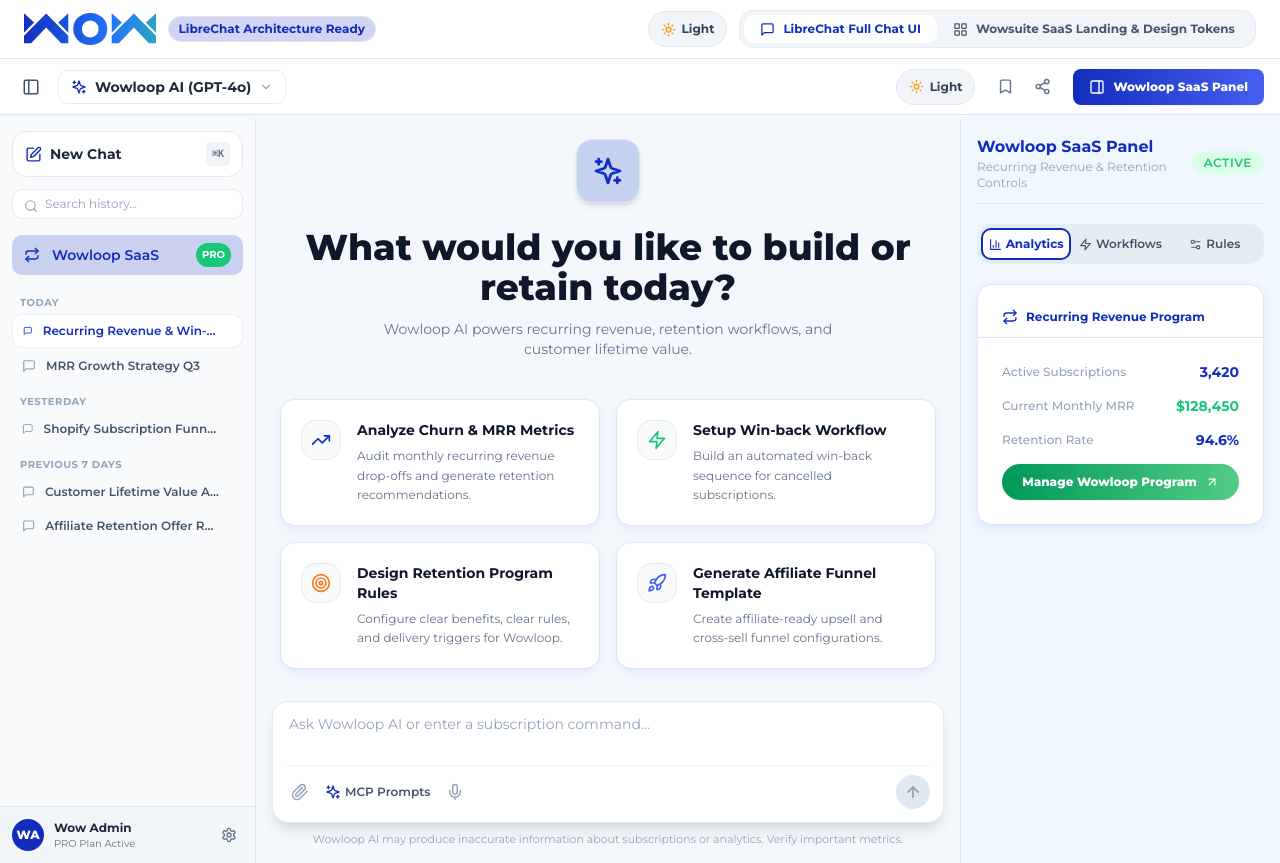
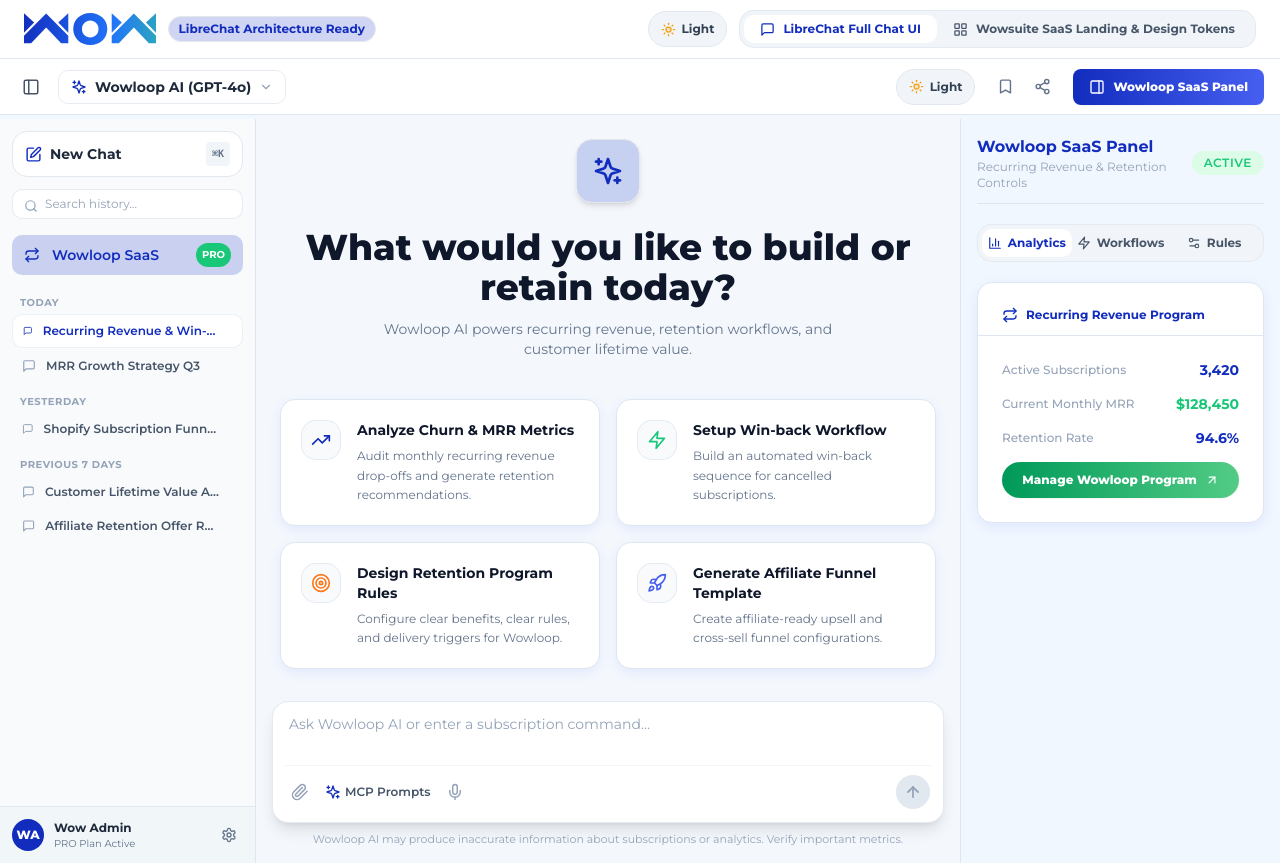
Before and after one commit to anhhoang-1002/wowloop-react-design-system, a React (Vite) app: page / in a window 1280 px wide. Built offline with nearby package versions, Linux system fonts and the light colour scheme.

Commit message:
style: unify SidePanel sub-tabs with top view switcher tab style

```diff
--- a/src/components/SidePanel/WowloopSidePanel.tsx
+++ b/src/components/SidePanel/WowloopSidePanel.tsx
@@ -18,37 +18,37 @@
         <Badge variant="green">ACTIVE</Badge>
       </div>
 
-      {/* SidePanel Sub-Tabs */}
-      <div className="grid grid-cols-3 gap-1 bg-slate-200/70 dark:bg-slate-800 p-1 rounded-xl text-xs font-bold select-none">
+      {/* SidePanel Sub-Tabs (Identical to Top Mode Switcher Style) */}
+      <div className="grid grid-cols-3 gap-1 bg-slate-100 dark:bg-slate-800 p-1 rounded-xl border border-slate-200/80 dark:border-slate-700 text-xs font-bold select-none">
         <button
           onClick={() => setActiveTab('analytics')}
-          className={`py-1.5 rounded-lg transition-all flex items-center justify-center gap-1 ${
+          className={`py-1.5 rounded-lg transition-all flex items-center justify-center gap-1.5 ${
             activeTab === 'analytics'
-              ? 'bg-white dark:bg-slate-700 text-secondary dark:text-blue-400 border-2 border-secondary dark:border-blue-400 font-bold shadow-xs'
-              : 'text-slate-600 dark:text-slate-300 hover:text-secondary dark:hover:text-white hover:bg-slate-200/60 dark:hover:bg-slate-700/50 font-semibold'
+              ? 'bg-white dark:bg-slate-700 text-secondary dark:text-blue-400 shadow-xs font-bold'
+              : 'text-slate-600 dark:text-slate-300 hover:text-slate-900 dark:hover:text-white font-bold'
           }`}
         >
-          <BarChart3 size={13} /> Analytics
+          <BarChart3 size={14} /> Analytics
         </button>
         <button
           onClick={() => setActiveTab('workflows')}
-          className={`py-1.5 rounded-lg transition-all flex items-center justify-center gap-1 ${
+          className={`py-1.5 rounded-lg transition-all flex items-center justify-center gap-1.5 ${
             activeTab === 'workflows'
-              ? 'bg-white dark:bg-slate-700 text-secondary dark:text-blue-400 border-2 border-secondary dark:border-blue-400 font-bold shadow-xs'
-              : 'text-slate-600 dark:text-slate-300 hover:text-secondary dark:hover:text-white hover:bg-slate-200/60 dark:hover:bg-slate-700/50 font-semibold'
+              ? 'bg-white dark:bg-slate-700 text-secondary dark:text-blue-400 shadow-xs font-bold'
+              : 'text-slate-600 dark:text-slate-300 hover:text-slate-900 dark:hover:text-white font-bold'
           }`}
         >
-          <Zap size={13} /> Workflows
+          <Zap size={14} /> Workflows
         </button>
         <button
           onClick={() => setActiveTab('rules')}
-          className={`py-1.5 rounded-lg transition-all flex items-center justify-center gap-1 ${
+          className={`py-1.5 rounded-lg transition-all flex items-center justify-center gap-1.5 ${
             activeTab === 'rules'
-              ? 'bg-white dark:bg-slate-700 text-secondary dark:text-blue-400 border-2 border-secondary dark:border-blue-400 font-bold shadow-xs'
-              : 'text-slate-600 dark:text-slate-300 hover:text-secondary dark:hover:text-white hover:bg-slate-200/60 dark:hover:bg-slate-700/50 font-semibold'
+              ? 'bg-white dark:bg-slate-700 text-secondary dark:text-blue-400 shadow-xs font-bold'
+              : 'text-slate-600 dark:text-slate-300 hover:text-slate-900 dark:hover:text-white font-bold'
           }`}
         >
-          <Settings2 size={13} /> Rules
+          <Settings2 size={14} /> Rules
         </button>
       </div>
 
```
